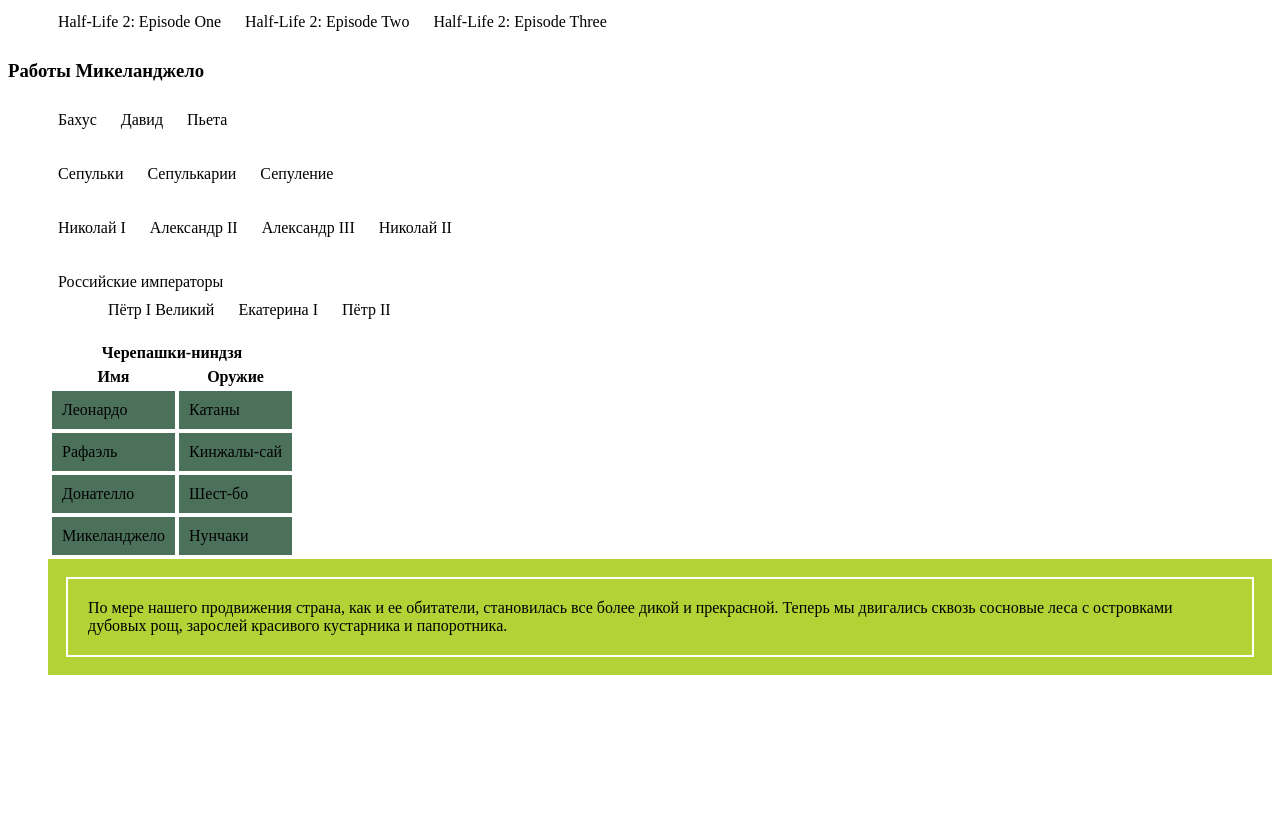
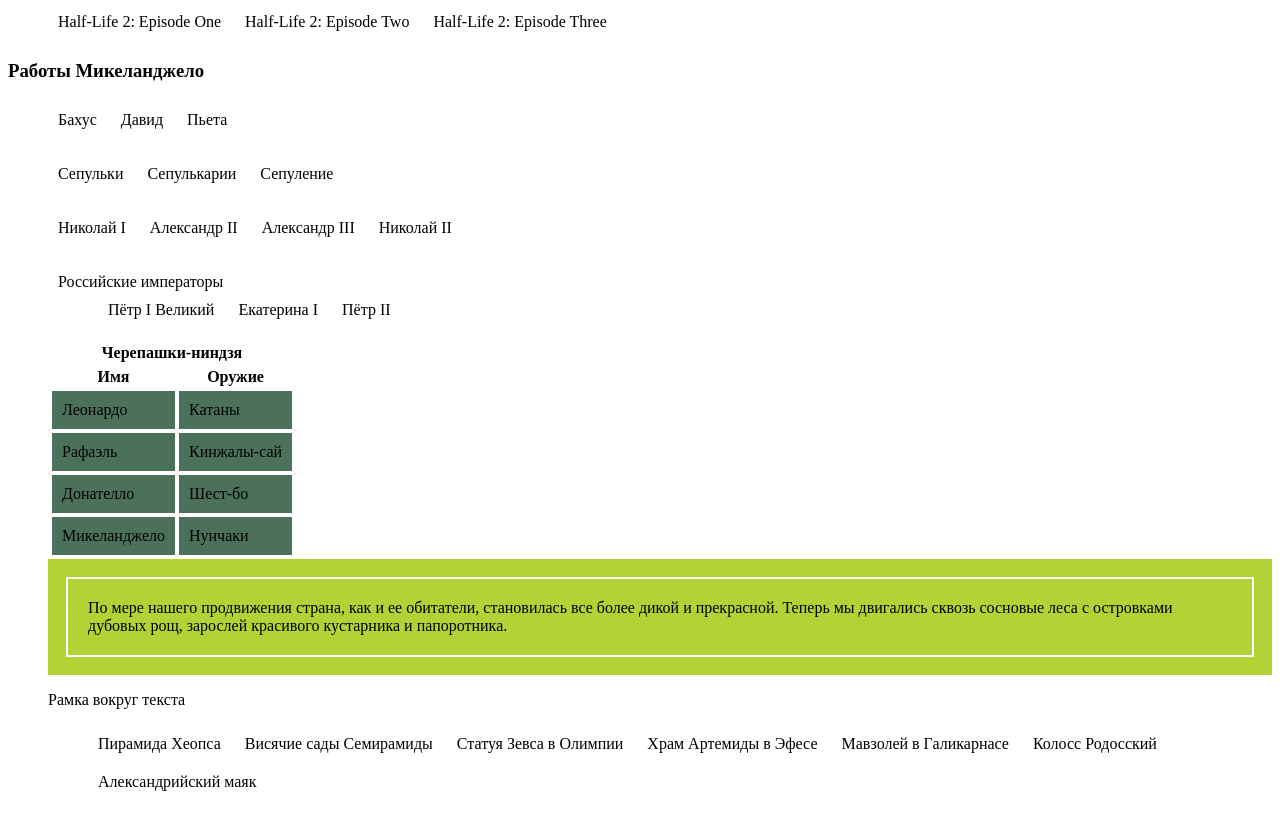
Before and after one commit to Beqqer/DZ, a plain HTML site: page index.html in a window 1280 px wide. Shown: the part 429-1246 px from the top of the page. Before the commit the page ends 1120 px from the top, so only its background shows below. Drawn offline with Linux system fonts and the light colour scheme; files that its build step writes are made by us from their sources.

Commit message:
Update index.html

```diff
--- a/index.html
+++ b/index.html
@@ -83,6 +83,19 @@
             красивого кустарника и папоротника.
         </div>
 
+           <p class="frame"> Рамка вокруг текста </p>
+
+        <ul class="pyramid">
+            <li>Пирамида Хеопса</li>
+            <li>Висячие сады Семирамиды</li>
+            <li>Статуя Зевса в Олимпии</li>
+            <li>Храм Артемиды в Эфесе</li>
+            <li>Мавзолей в Галикарнасе</li>
+            <li>Колосс Родосский</li>
+            <li>Александрийский маяк</li>
+        </ul>
+
+
 
 </body>
 </html>
```
